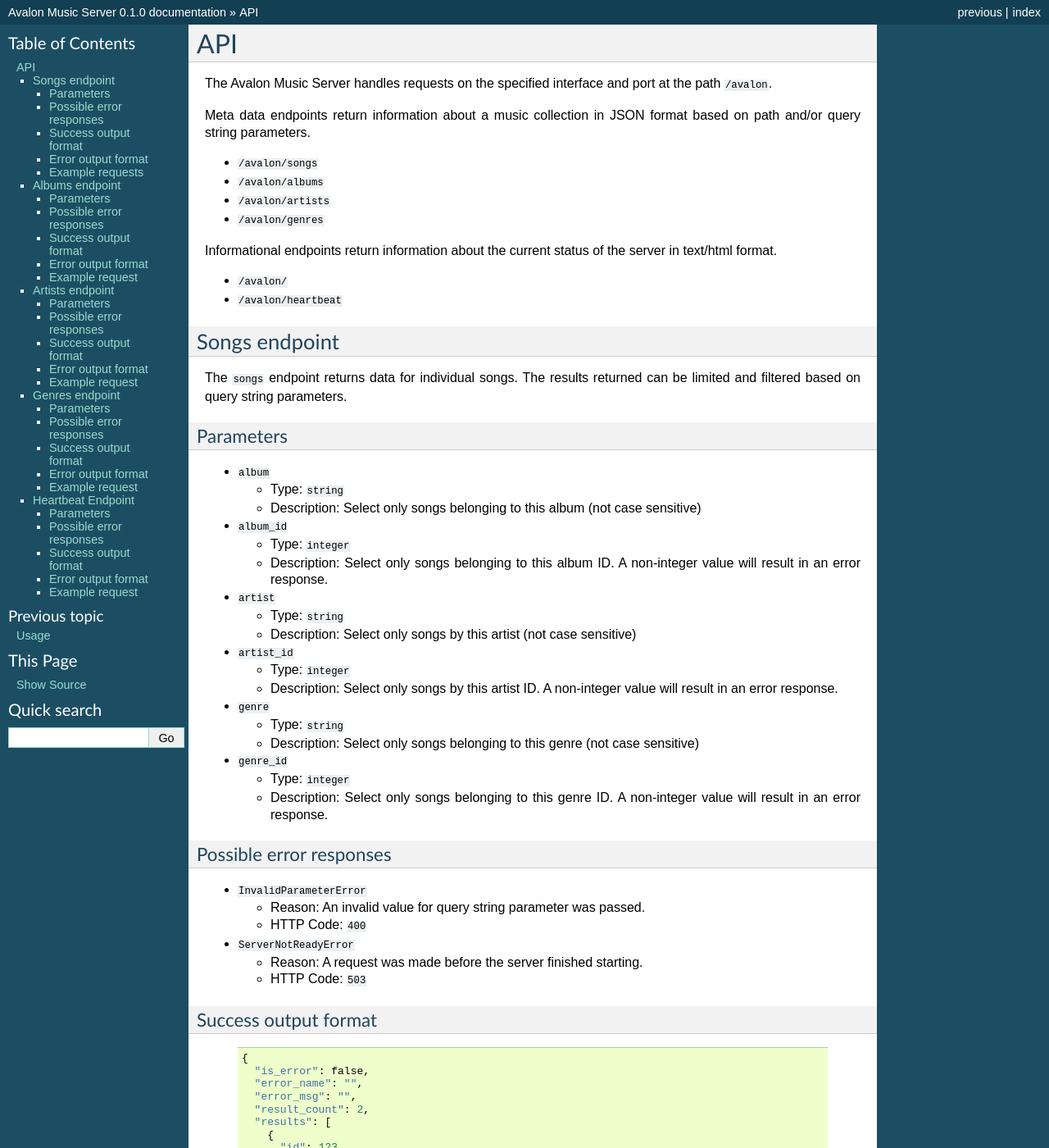
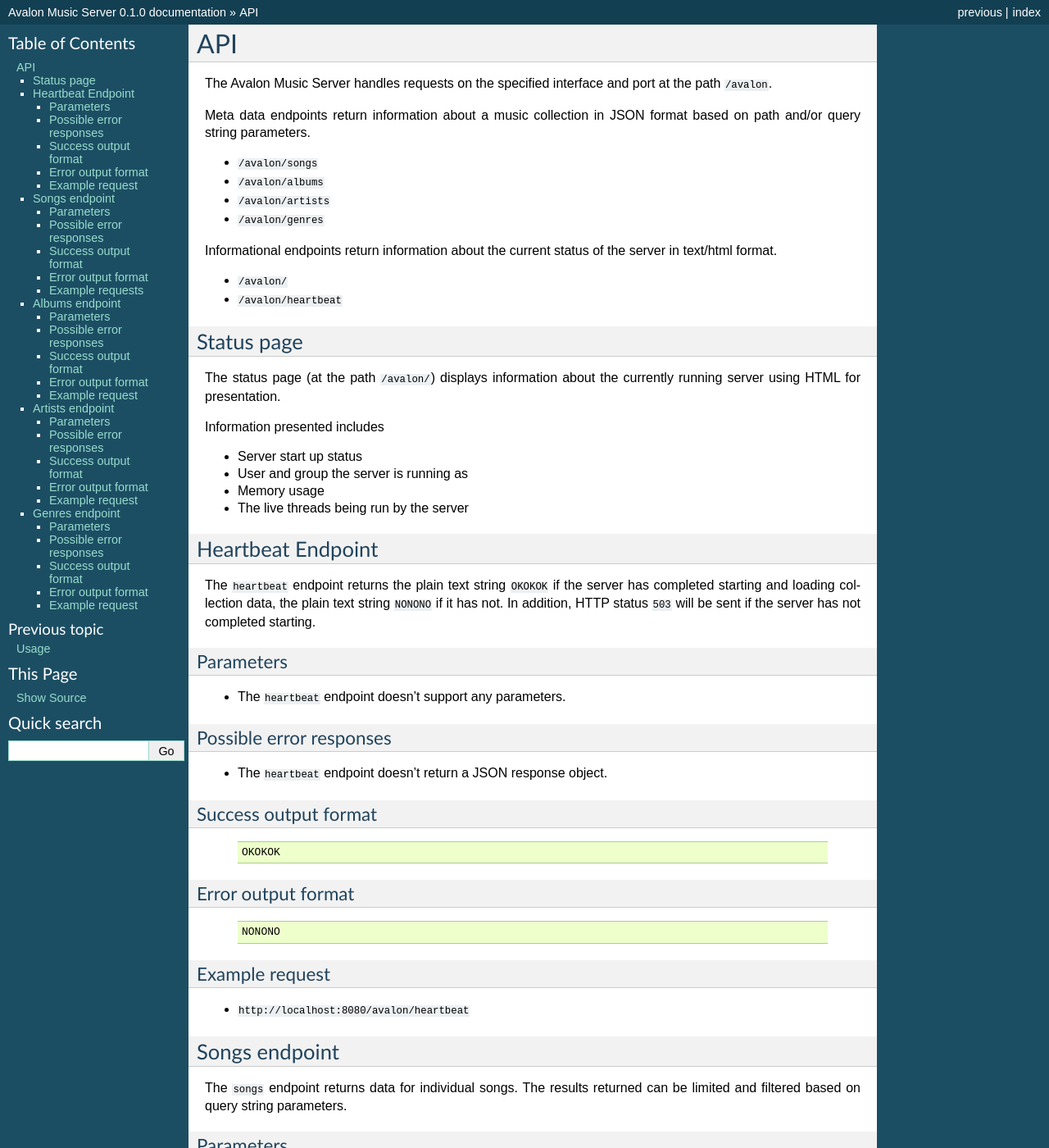
Before and after one commit to 56quarters/avalonms, a Sphinx documentation site: the page built from doc/api.rst, in a window 1280 px wide and 1400 px high. Shown: the whole window at 82% size. Built offline with Sphinx 7.4.7, drawn with Linux system fonts in a browser that asks for light colours; some of the changed text lies outside the part shown.

Commit message:
Docs on the status page

```diff
--- a/doc/api.rst
+++ b/doc/api.rst
@@ -23,6 +23,10 @@
 * ``/avalon/heartbeat``
 
 
+.. include:: api/status.rst
+
+.. include:: api/heartbeat.rst
+
 .. include:: api/songs.rst
 
 .. include:: api/albums.rst
--- a/doc/api/heartbeat.rst
+++ b/doc/api/heartbeat.rst
@@ -30,7 +30,6 @@
 Error output format
 ^^^^^^^^^^^^^^^^^^^
 
-
   ::
 
     NONONO
--- /dev/null
+++ b/doc/api/status.rst
@@ -0,0 +1,15 @@
+Status page
+~~~~~~~~~~~
+
+The status page (at the path ``/avalon/``) displays information about the currently running
+server using HTML for presentation.
+
+Information presented includes
+
+* Server start up status
+
+* User and group the server is running as
+
+* Memory usage
+
+* The live threads being run by the server
```
Also changed, not shown: other parts of doc/api.rst (+0 -2 lines).
